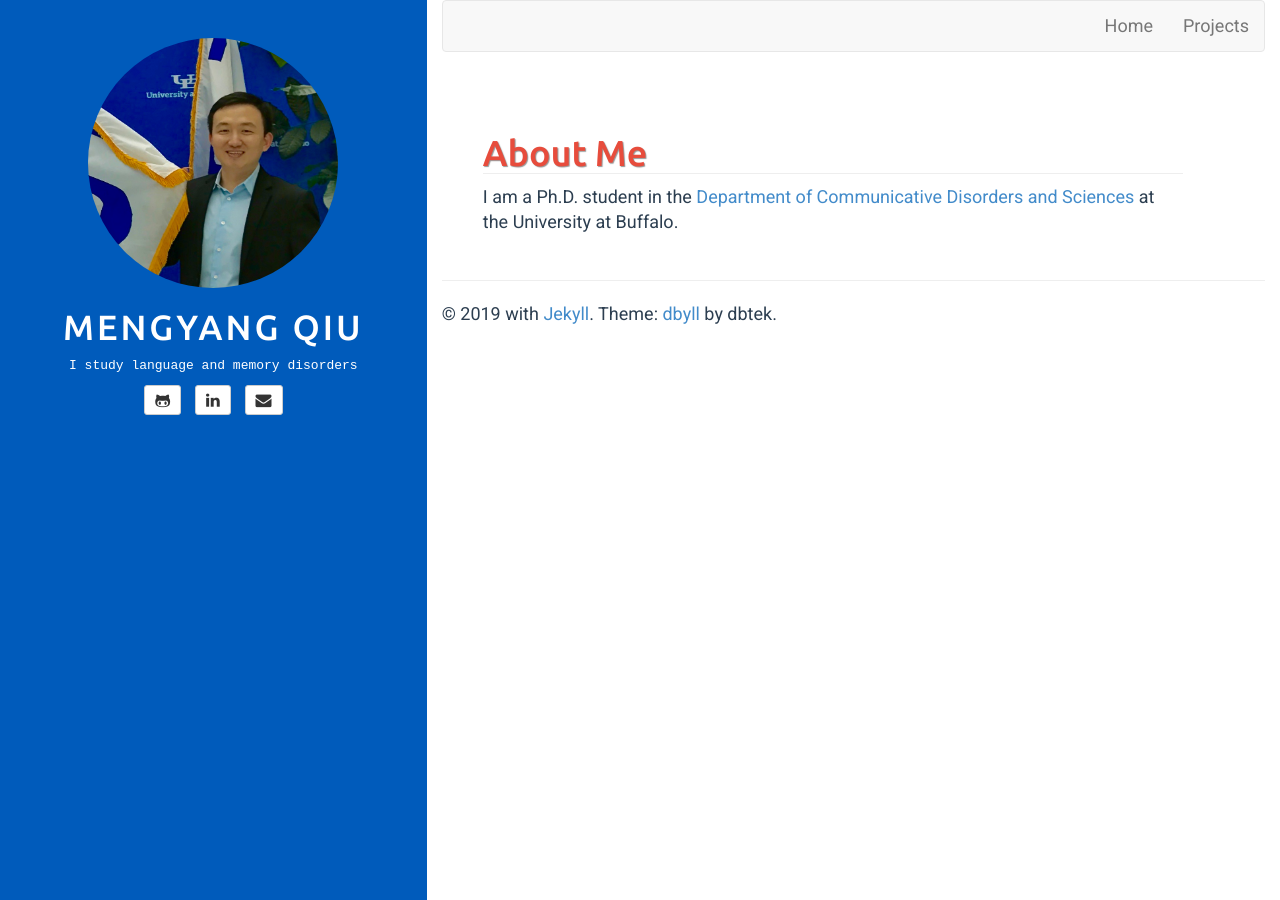
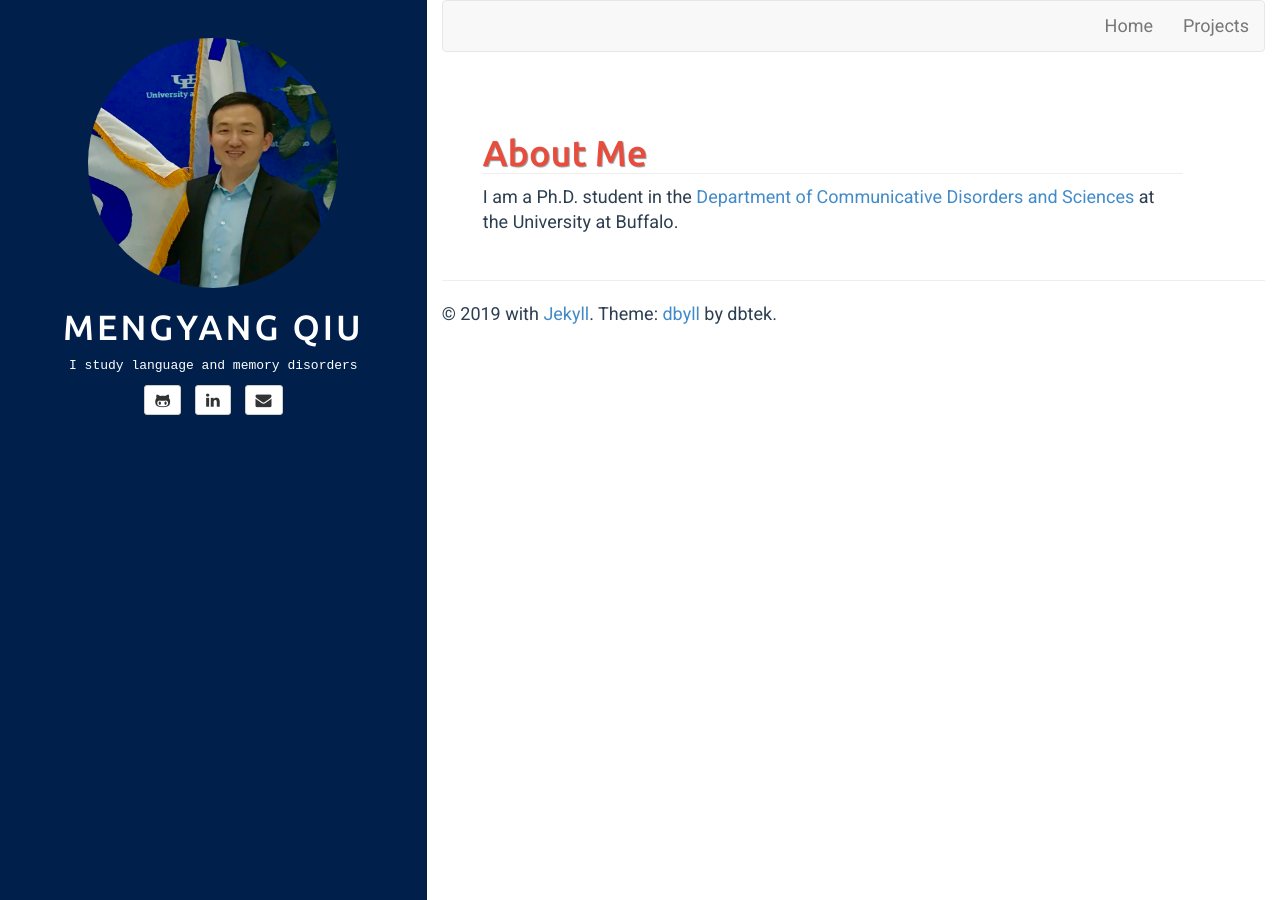
Before and after one commit to mengyangq/mengyangq.github.io, a Jekyll site: the page built from index.html, in a window 1280 px wide. Built offline with Jekyll 4.4.1, drawn with Linux system fonts in a browser that asks for light colours.

Commit message:
Update style.css

```diff
--- a/assets/css/style.css
+++ b/assets/css/style.css
@@ -15,7 +15,7 @@ body{
 	position: fixed;
 	top: 0px;
 	padding: 3%;
-	background-color: #005bbb;
+	background-color: #011F4B;
 	color: #fff;
 }
 
```
